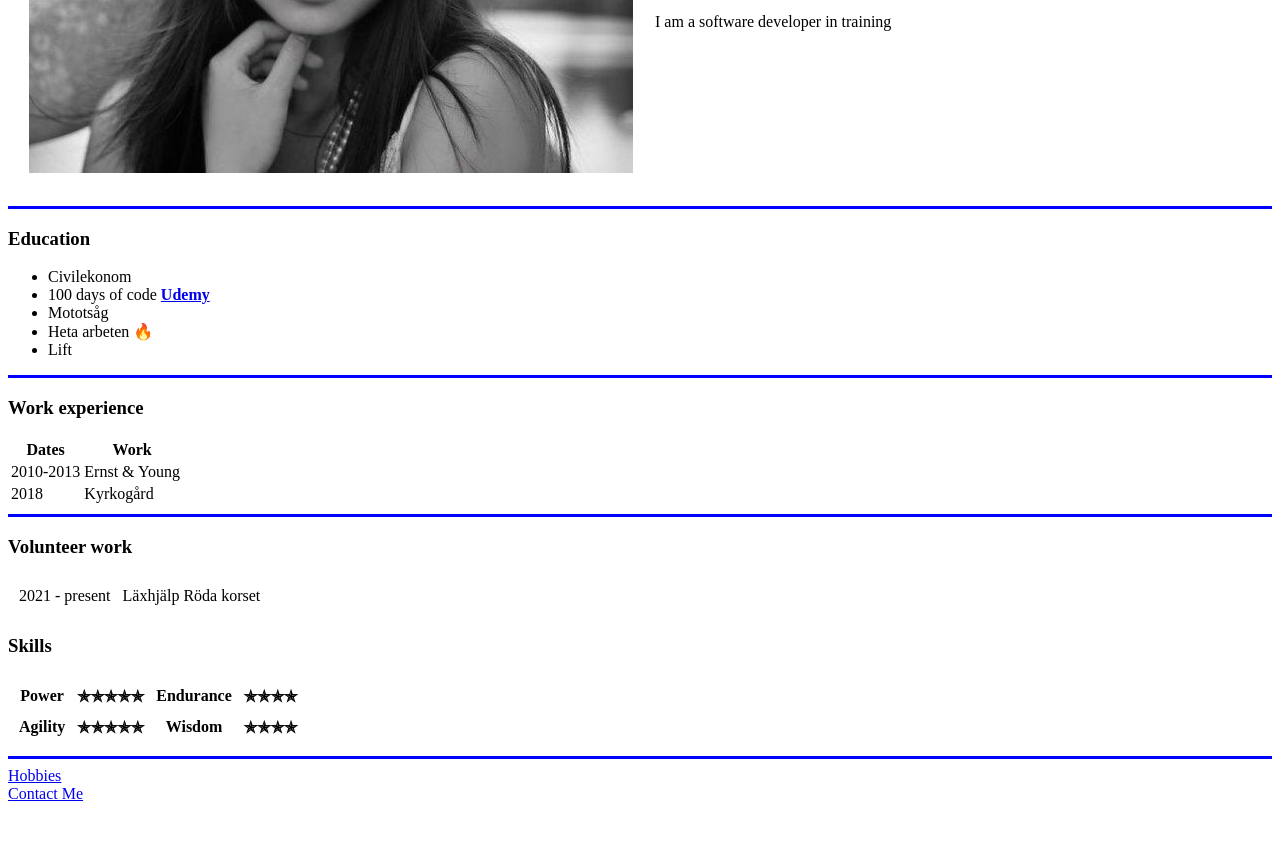
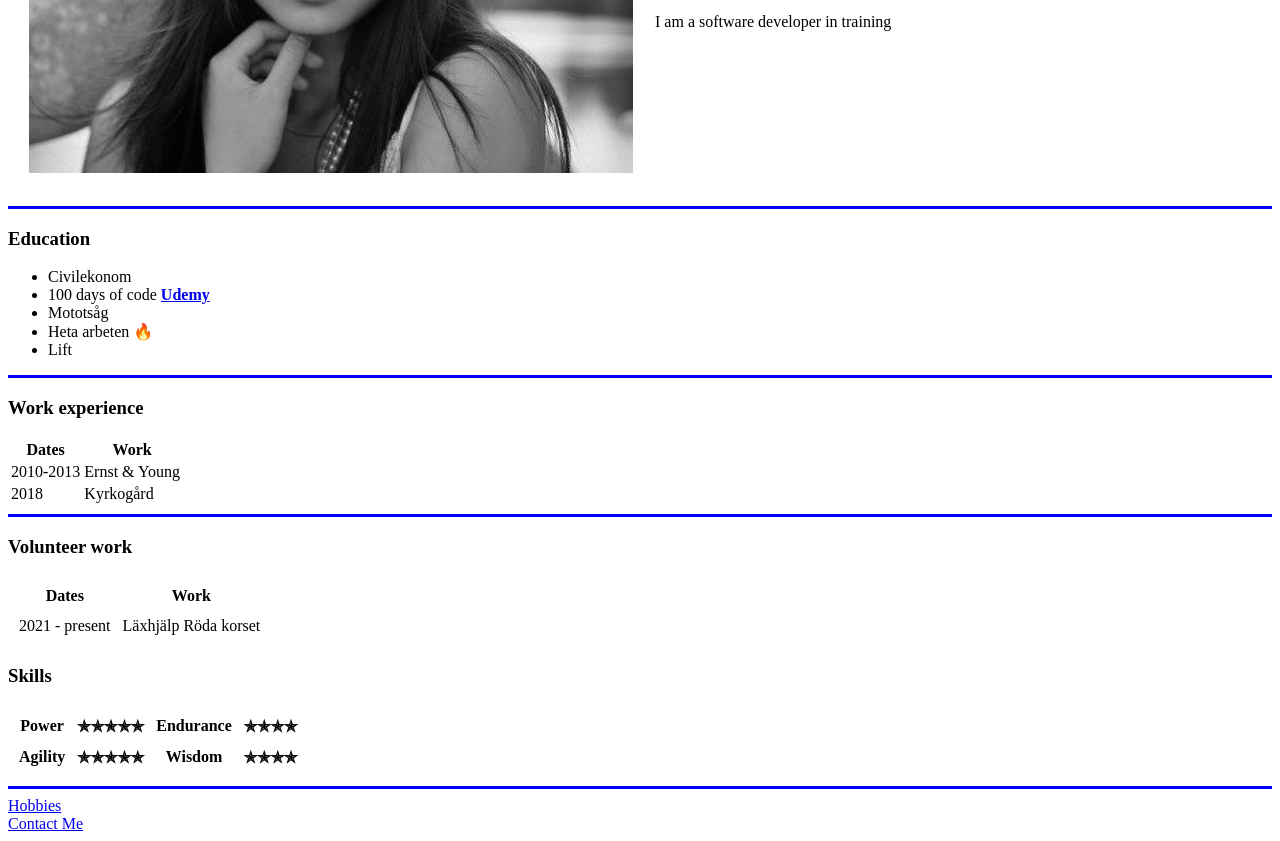
Before and after one commit to BenniHansson/cv, a plain HTML site: page index.html in a window 1280 px wide. Shown: the part 260-1101 px from the top of the page. Before the commit the page ends 1071 px from the top, so only its background shows below. Drawn offline with Linux system fonts and the light colour scheme.

Commit message:
Updated volunteer work headlines

```diff
--- a/index.html
+++ b/index.html
@@ -46,6 +46,12 @@
         <hr size="3" noshade color="blue">
         <h3>Volunteer work</h3>
         <table cellspacing="10">
+             <thead>
+                <tr>
+                    <th>Dates</th>
+                    <th>Work</th>
+                </tr>
+            </thead>
             <tr>
                 <td>2021 - present</td>
                 <td>Läxhjälp Röda korset</td>
```
